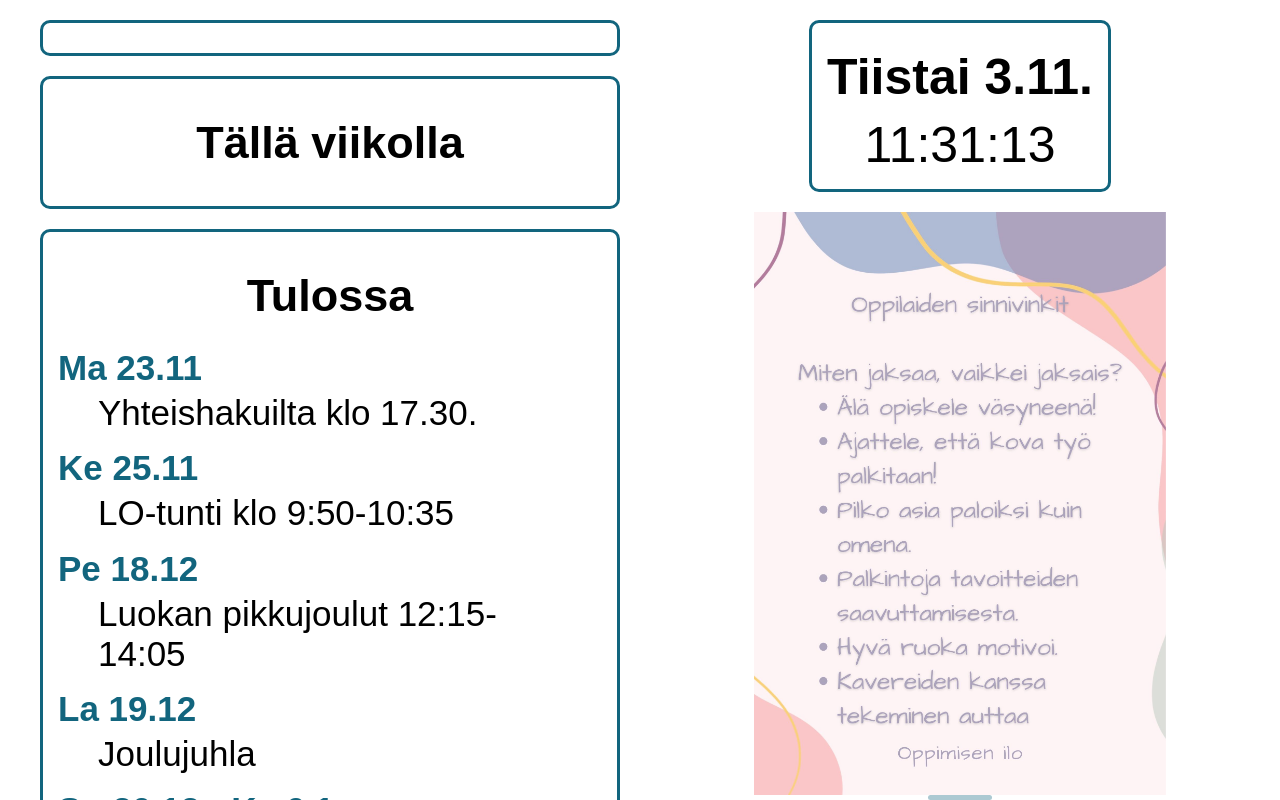
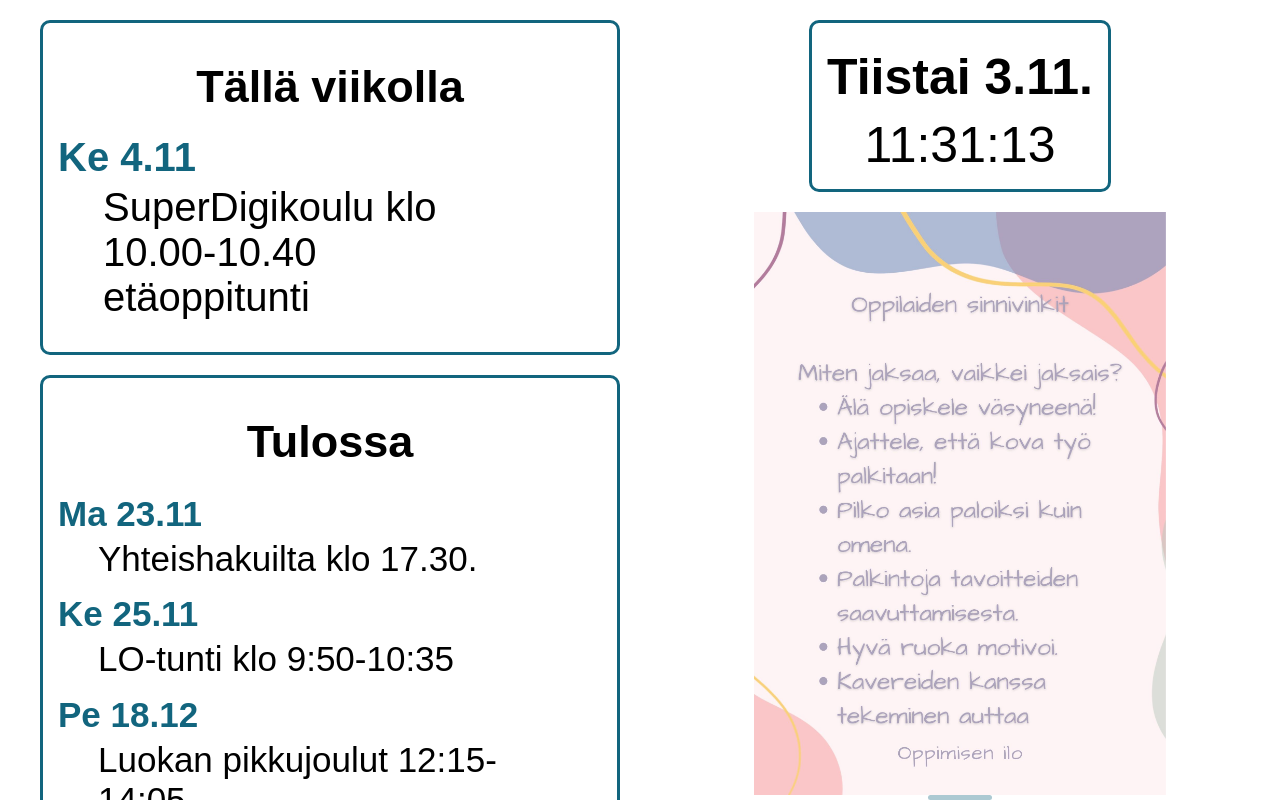
Before and after one commit to akrauhan/sk-infotv, a plain HTML site: page index.html in a window 1280 px wide. Drawn offline with Linux system fonts and the light colour scheme.

Commit message:
Scheduled update ti 03.11.2026 13.31.08,45

```diff
--- a/index.html
+++ b/index.html
@@ -11,13 +11,9 @@
 
 <div class="container">
     <div class="left-panel">
-        <div class='ongoing-block small'>
-<div class='event-block' data-start='2026-10-26' data-end='2026-10-30'><div class='event-date'><span class='date upcoming'>Ma 26.10</span> - <span class='date upcoming'>Pe 30.10</span></div><div class='event-name today'>Lukuviikko</div></div>
-</div>
-<div class='this-week-block'>
+        <div class='this-week-block'>
 <h3 class='section-title'>Tällä viikolla</h3>
-<div class='event-block' data-start='2026-10-28' data-end='2026-10-28'><div class='event-date'><span class='date upcoming'>Ke 28.10</span></div><div class='event-name upcoming'>“En rocklektion på svenska -ackordjaktenˮ -esitykset | klo 10.00 9. lk. | klo 10.45 7. lk | klo 11.30 8. lk.</div></div>
-<div class='event-block' data-start='2026-10-28' data-end='2026-10-28'><div class='event-date'><span class='date upcoming'>Ke 28.10</span></div><div class='event-name upcoming'>Henkilökunnan tyhy-iltapäivä 13-15</div></div>
+<div class='event-block' data-start='2026-11-04' data-end='2026-11-04'><div class='event-date'><span class='date upcoming'>Ke 4.11</span></div><div class='event-name upcoming'>SuperDigikoulu klo 10.00-10.40 etäoppitunti</div></div>
 </div>
 <div class='upcoming-block'>
 <h3 class='section-title'>Tulossa</h3>
```
